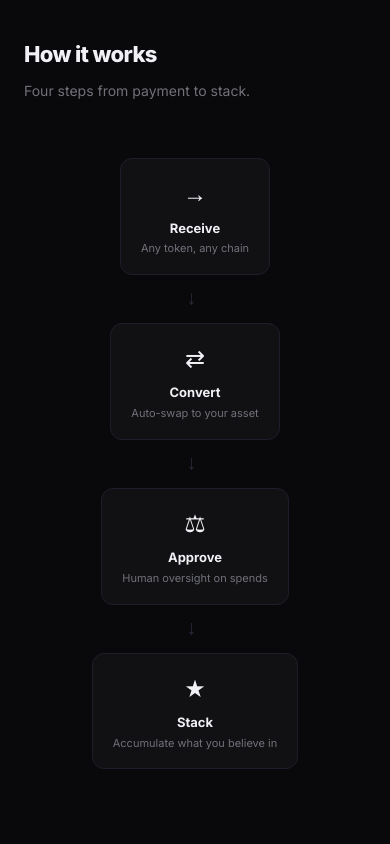
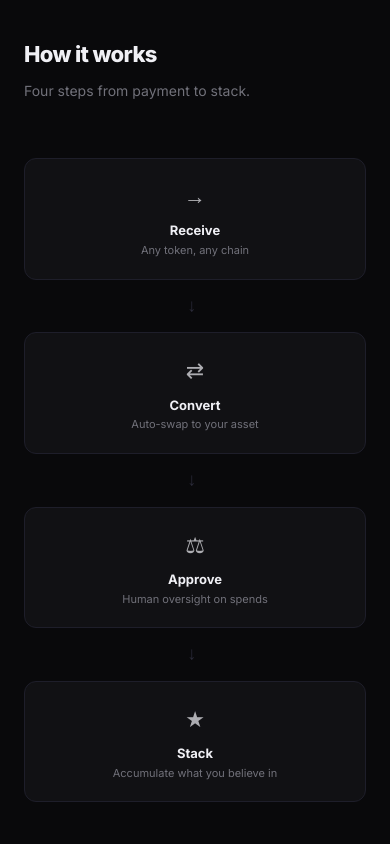
Before and after one commit to timholtom/agent-treasury, a website: page index.html in a window 390 px wide. Shown: the part 1040-1884 px from the top of the page. Drawn offline with Linux system fonts and the light colour scheme.

Commit message:
Fix how it works flow — single row grid, no wrap

```diff
--- a/index.html
+++ b/index.html
@@ -74,12 +74,12 @@ nav{padding:16px 24px;max-width:800px;margin:0 auto;display:flex;justify-content
 .problem-card .issue{font-size:12px;color:var(--muted);line-height:1.5}
 
 /* Flow */
-.flow{display:flex;align-items:center;justify-content:center;gap:0;flex-wrap:wrap;margin:12px 0 0;padding:28px 0}
-.flow-step{background:var(--card);border:1px solid var(--border);border-radius:12px;padding:16px 20px;text-align:center;min-width:140px}
-.flow-step .icon{font-size:24px;margin-bottom:4px}
+.flow{display:grid;grid-template-columns:1fr auto 1fr auto 1fr auto 1fr;align-items:center;gap:0;margin:12px 0 0;padding:28px 0}
+.flow-step{background:var(--card);border:1px solid var(--border);border-radius:12px;padding:20px 12px;text-align:center}
+.flow-step .icon{font-size:22px;margin-bottom:6px;opacity:0.7}
 .flow-step h4{font-size:13px;font-weight:700;margin-bottom:2px}
-.flow-step p{font-size:11px;color:var(--muted)}
-.flow-arrow{color:var(--border2);font-size:20px;padding:0 8px;font-weight:300}
+.flow-step p{font-size:11px;color:var(--muted);line-height:1.4}
+.flow-arrow{color:var(--border2);font-size:18px;text-align:center;padding:0 4px}
 
 /* Compare */
 table{width:100%;border-collapse:collapse;font-size:12px}
@@ -113,8 +113,8 @@ footer{text-align:center;padding:24px;color:#2a2a38;font-size:11px;border-top:1p
   .problem-grid,.value-grid{grid-template-columns:1fr}
   .hero{padding:48px 20px 32px}
   .live-stats{gap:24px}
-  .flow{flex-direction:column;gap:8px}
-  .flow-arrow{transform:rotate(90deg)}
+  .flow{grid-template-columns:1fr;gap:8px}
+  .flow-arrow{transform:rotate(90deg);padding:4px 0}
   .nav-links a:not(.nav-cta){display:none}
 }
 </style>
```
